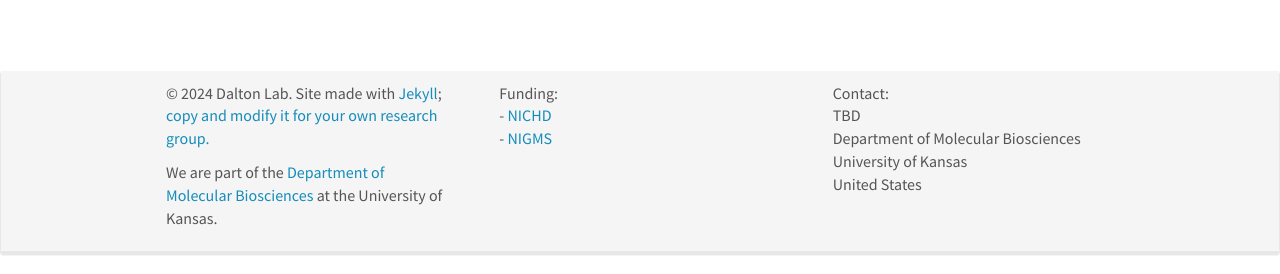
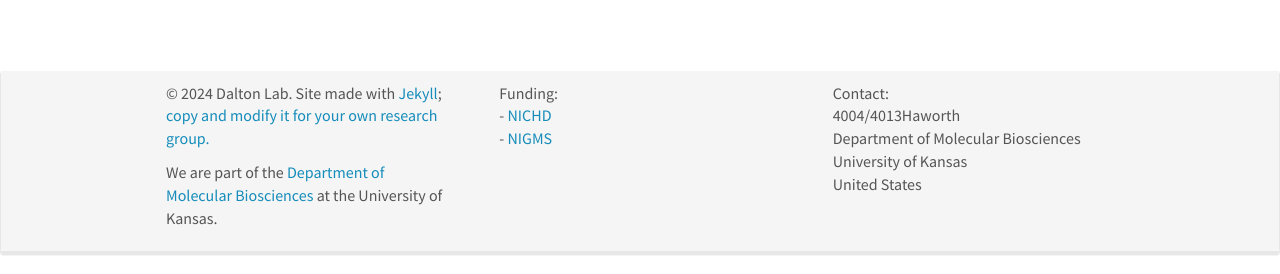
Before and after one commit to hansmdalton/hansmdalton.github.io, a Jekyll site: the page built from _pages/home.md, in a window 1280 px wide and 900 px high, scrolled down 510 px. Shown: the part 623-897 px from the top of the window. Built offline with Jekyll 4.4.1, drawn with Linux system fonts in a browser that asks for light colours; nearby versions of some CDN libraries.

Commit message:
Update footer.html

```diff
--- a/_includes/footer.html
+++ b/_includes/footer.html
@@ -19,7 +19,7 @@
 		</div>
 		<div class="col-sm-4">
 		  Contact:<br />
-		  TBD<br />
+		  4004/4013Haworth<br />
 		  Department of Molecular Biosciences<br />
 		  University of Kansas<br />
 		  United States <br />
```
